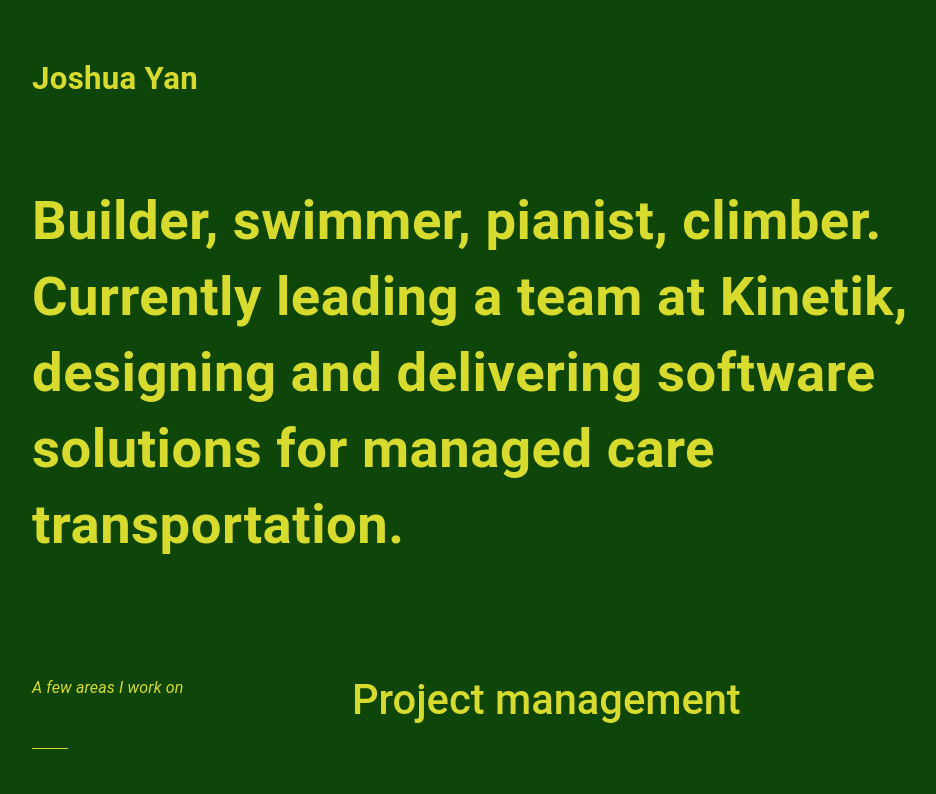
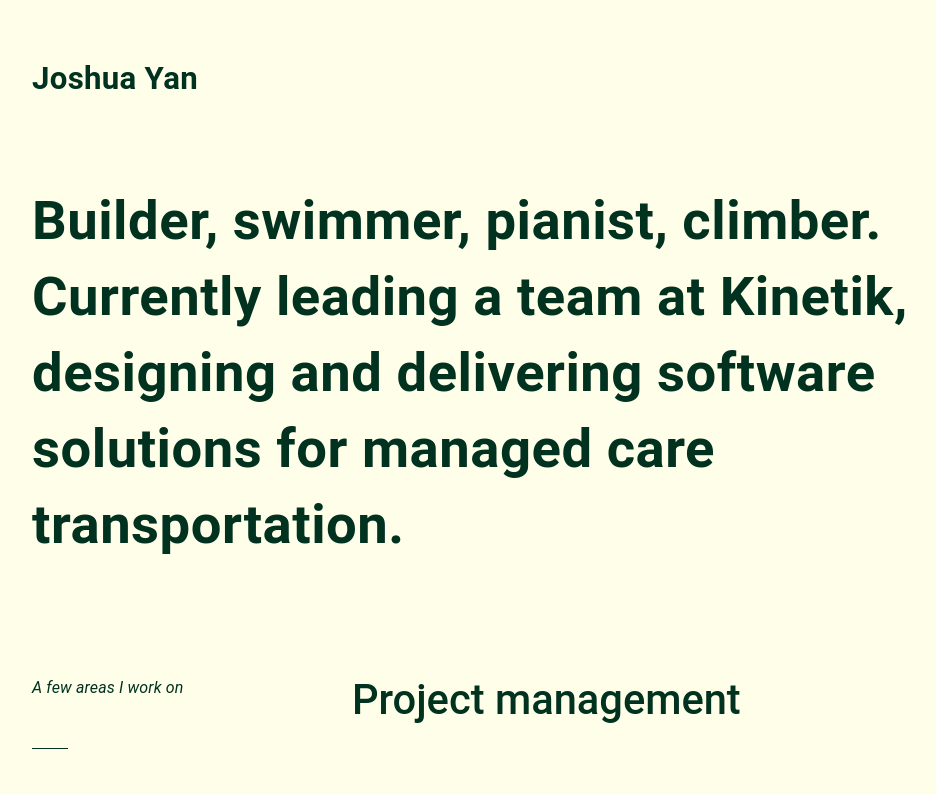
Before and after one commit to jyan95/website, a React (Create React App) app: page / in a window 1280 px wide. Shown: the top 794 px of the page, without its empty margins (24-960 px from the left). Built offline with nearby package versions, Linux system fonts and the light colour scheme.

Commit message:
change colors

```diff
--- a/src/components/Footer.js
+++ b/src/components/Footer.js
@@ -14,7 +14,7 @@ const useStyles = makeStyles((theme) => ({
   footer: {
     marginTop: theme.spacing(2),
     padding: "32px 56px",
-    backgroundColor: "#1C2C1B",
+    backgroundColor: "#013220",
   },
 }));
 
@@ -52,13 +52,13 @@ const Footer = () => {
           <Typography
             variant="h6"
             align="left"
+            style={{ color: "#D6DB2D" }}
             gutterBottom
-            className={classes.sidebarSection}
           >
             <Link
               href="https://drive.google.com/file/d/1vFmotEK31wMtvMez96aF1V3MUfqCUIzu/view?usp=drive_link"
+              underline="always"
               color="inherit"
-              underline="always"
               target="new"
             >
               resume
--- a/src/containers/Home.js
+++ b/src/containers/Home.js
@@ -38,7 +38,7 @@ const useStyles = makeStyles((theme) => ({
   philo: { lineHeight: 2, marginLeft: "56px" },
   line: {
     marginTop: "3rem",
-    borderBottom: "1px solid #D6DB2D",
+    borderBottom: "1px solid #013220",
     width: "36px",
     marginBottom: "2rem",
   },
--- a/src/index.css
+++ b/src/index.css
@@ -3,7 +3,7 @@ body {
   font-family:"Helvetica Neue Bold", Helvetica, Arial, "Lucida Grande", sans-serif;
   -webkit-font-smoothing: antialiased;
   -moz-osx-font-smoothing: grayscale;
-  background-color:#0E4509;
+  background-color:#FFFDD0;
   line-height: 1.4rem;
 }
 
@@ -12,6 +12,6 @@ body {
 #root {
   font-family: "HelveticaNeue-Light", "Helvetica Neue Light", "HelveticaNeue-Bold",
     "Helvetica Neue Bold","Helvetica Neue", Helvetica, Arial, "Lucida Grande", sans-serif;
-  background-color: #0E4509;
-  color: #D6DB2D;
+  color: #013220;
+  background-color: #ffffe9;
 }
```
